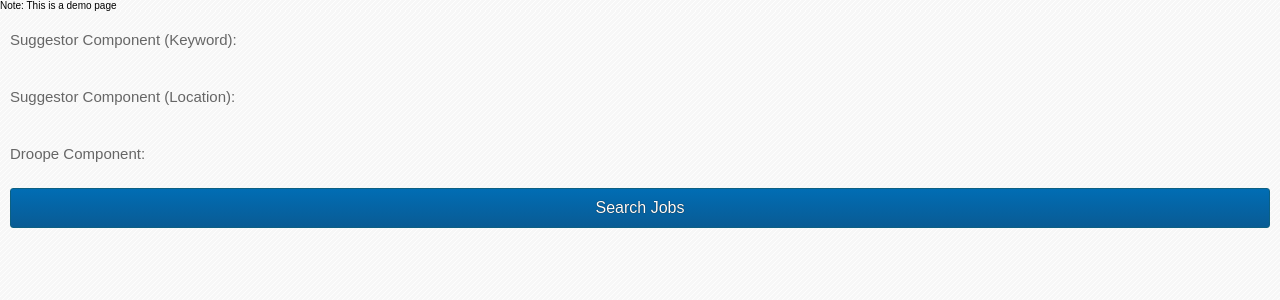
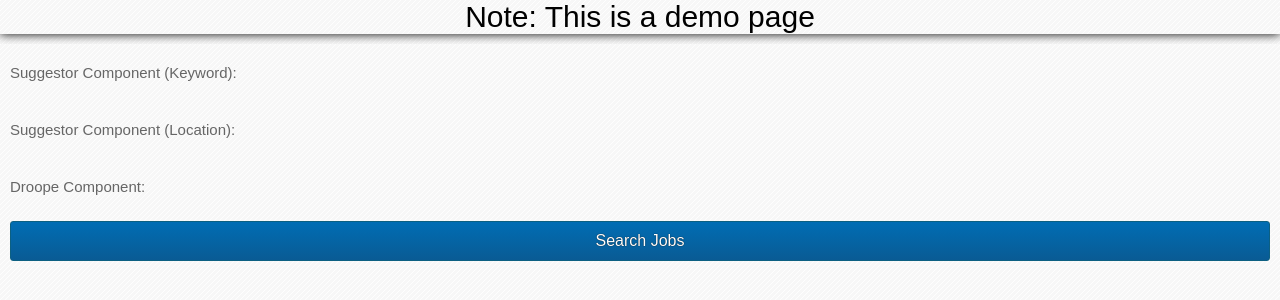
Before and after one commit to saeed3e/webcomponents-poc, a plain HTML site: page index.html in a window 1280 px wide. Drawn offline with Linux system fonts and the light colour scheme.

Commit message:
update demo page............................

```diff
--- a/c/main.css
+++ b/c/main.css
@@ -1817,3 +1817,5 @@ nk-droope { display: inline-block; width: 49.8%; }
 .suggest .slideDown { display: block; width: 100%; }
 
 .singleDD .sDrop li { padding: 6px 5px 6px 10px; cursor: pointer; margin: 0; font-size: 12px; font-weight: 700; }
+
+.demo{font-size: 30px;    text-align: center;    box-shadow: 0 0 10px #000;    margin-bottom: 10px;}
```
